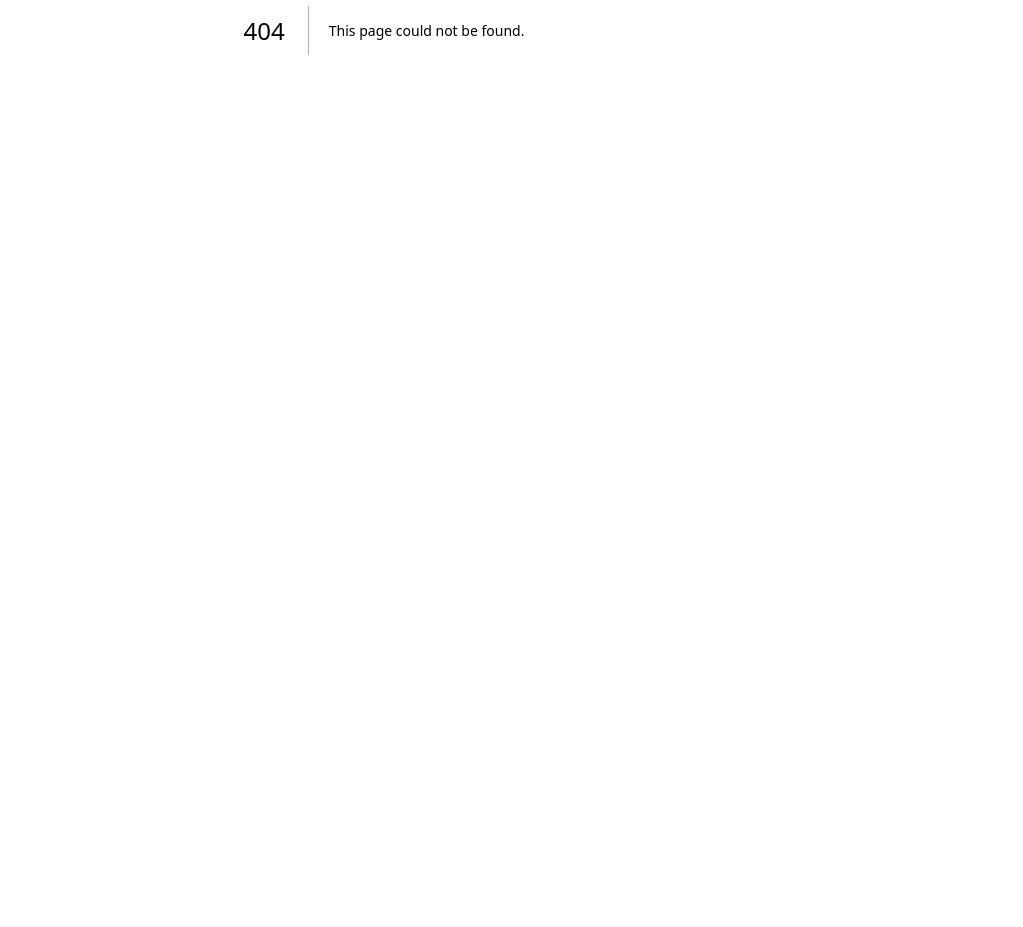
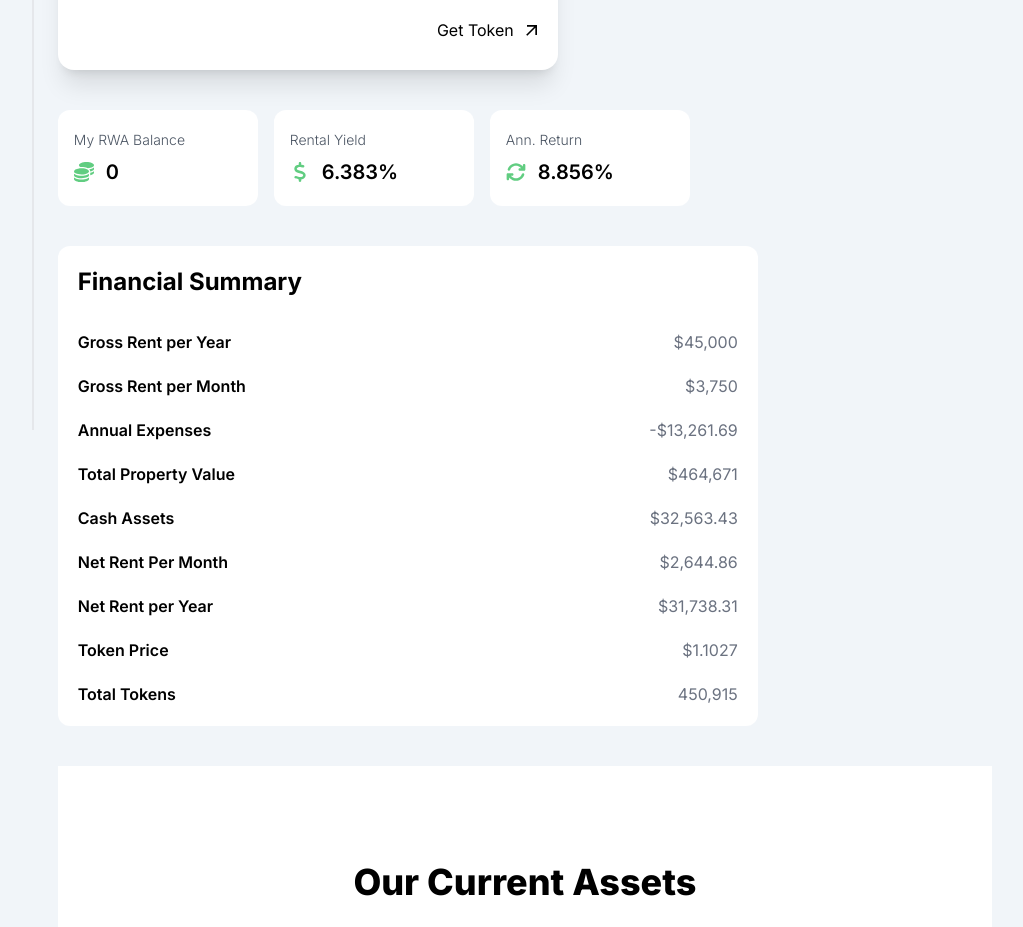
Before and after one commit to adamsdavee/RWA-DeFi, a Next.js app in the folder frontend/: page /dashboard/assets in a window 1280 px wide. Before the commit this address had no page. Shown: the part 370-1297 px from the top of the page, without its empty margins (256-1279 px from the left). Before the commit the page ends 800 px from the top, so only its background shows below. Built offline with nearby package versions, Linux system fonts and the light colour scheme.

Commit message:
Assets page on dashboard

```diff
--- /dev/null
+++ b/frontend/src/app/dashboard/assets/page.jsx
@@ -0,0 +1,156 @@
+import BigRealEstateCard from "@/components/BigRealEstateCard";
+import ChartComponent from "@/components/ChartComponent";
+import SwapToken from "@/components/SwapToken";
+import { FaArrowsRotate, FaCoins, FaDollarSign } from "react-icons/fa6";
+
+const page = () => {
+	return (
+		<div className="p-5 m-3">
+			<div className="flex flex-row gap-4">
+				<div className="flex-1">
+					<SwapToken />
+				</div>
+				<div className=" flex-1 h-full">
+					<ChartComponent />
+				</div>
+			</div>
+
+			{/* Financial details cards */}
+			<div className="flex flex-row gap-4 flex-wrap my-10">
+				<div className="bg-white rounded-xl p-4 py-5 w-[200px] flex flex-col gap-2">
+					<div className="text-sm font-light text-gray-600">
+						My RWA Balance
+					</div>
+					<div className="flex flex-row items-center gap-3 text-xl font-semibold">
+						<FaCoins className="text-primary" /> 0
+					</div>
+				</div>
+
+				<div className="bg-white rounded-xl p-4 py-5 w-[200px] flex flex-col gap-2">
+					<div className="text-sm font-light text-gray-600">
+						Rental Yield
+					</div>
+					<div className="flex flex-row items-center gap-3 text-xl font-semibold">
+						<FaDollarSign className="text-primary" /> 6.383%
+					</div>
+				</div>
+
+				<div className="bg-white rounded-xl p-4 py-5 w-[200px] flex flex-col gap-2">
+					<div className="text-sm font-light text-gray-600">
+						Ann. Return
+					</div>
+					<div className="flex flex-row items-center gap-3 text-xl font-semibold">
+						<FaArrowsRotate className="text-primary" /> 8.856%
+					</div>
+				</div>
+			</div>
+
+			{/* Financial summary */}
+			<div className="max-w-[700px] rounded-xl bg-white p-5 my-5">
+				<h2 className="font-bold text-2xl mb-8">Financial Summary</h2>
+				<div className="flex flex-col gap-5">
+					<div className="flex flex-row gap-4 justify-between">
+						<span className="font-semibold">
+							Gross Rent per Year
+						</span>
+						<span className="text-gray-500">$45,000</span>
+					</div>
+
+					<div className="flex flex-row gap-4 justify-between">
+						<span className="font-semibold">
+							Gross Rent per Month
+						</span>
+						<span className="text-gray-500">$3,750</span>
+					</div>
+
+					<div className="flex flex-row gap-4 justify-between">
+						<span className="font-semibold">Annual Expenses</span>
+						<span className="text-gray-500">-$13,261.69</span>
+					</div>
+					<div className="flex flex-row gap-4 justify-between">
+						<span className="font-semibold">
+							Total Property Value
+						</span>
+						<span className="text-gray-500">$464,671</span>
+					</div>
+
+					<div className="flex flex-row gap-4 justify-between">
+						<span className="font-semibold">Cash Assets</span>
+						<span className="text-gray-500">$32,563.43</span>
+					</div>
+
+					<div className="flex flex-row gap-4 justify-between">
+						<span className="font-semibold">
+							Net Rent Per Month
+						</span>
+						<span className="text-gray-500">$2,644.86</span>
+					</div>
+
+					<div className="flex flex-row gap-4 justify-between">
+						<span className="font-semibold">Net Rent per Year</span>
+						<span className="text-gray-500">$31,738.31</span>
+					</div>
+
+					<div className="flex flex-row gap-4 justify-between">
+						<span className="font-semibold">Token Price</span>
+						<span className="text-gray-500">$1.1027</span>
+					</div>
+
+					<div className="flex flex-row gap-4 justify-between">
+						<span className="font-semibold">Total Tokens</span>
+						<span className="text-gray-500">450,915</span>
+					</div>
+				</div>
+			</div>
+
+			<section className="bg-white my-10 py-10">
+				{/* Current assets header */}
+				<div>
+					<h1 className="text-4xl font-extrabold text-center  my-14">
+						Our Current Assets
+					</h1>
+				</div>
+
+				<div className="flex flex-row flex-wrap md:gap-8 gap-4 justify-evenly p-5">
+					<BigRealEstateCard
+						image={"/assets/sample_img2.jpg"}
+						details={"Single Family"}
+						value={"$25,125,000"}
+						rentalYield={"9.32%"}
+						rentalReturn={"12.22%"}
+						bathrooms={1}
+						rooms={2}
+						address={"333 Oau road, Road 9, Ile-Ife"}
+						type={"Rental Property"}
+					/>
+
+					<BigRealEstateCard
+						image={"/assets/sample_img2.jpg"}
+						details={"Single Family"}
+						value={"$25,125,000"}
+						rentalYield={"9.32%"}
+						rentalReturn={"12.22%"}
+						bathrooms={1}
+						rooms={2}
+						address={"333 Oau road, Road 9, Ile-Ife"}
+						type={"Rental Property"}
+					/>
+
+					<BigRealEstateCard
+						image={"/assets/sample_img2.jpg"}
+						details={"Single Family"}
+						value={"$25,125,000"}
+						rentalYield={"9.32%"}
+						rentalReturn={"12.22%"}
+						bathrooms={1}
+						rooms={2}
+						address={"333 Oau road, Road 9, Ile-Ife"}
+						type={"Rental Property"}
+					/>
+				</div>
+			</section>
+		</div>
+	);
+};
+
+export default page;
```
